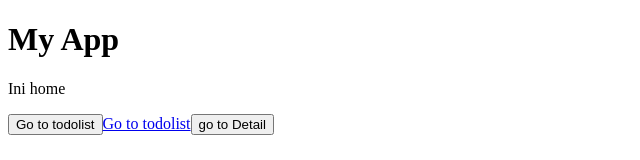
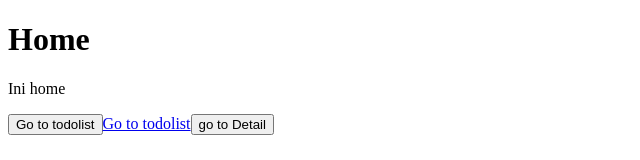
Before and after one commit to ariefyusron/learn-react-bacth13, a React (Vite) app: page /home in a window 1280 px wide. Shown: the top 160 px of the page, without its empty margins (0-640 px from the left). Built offline with nearby package versions, Linux system fonts and the light colour scheme.

Commit message:
react-router

```diff
--- a/src/ContainerHome.jsx
+++ b/src/ContainerHome.jsx
@@ -1,12 +1,30 @@
-import { Outlet } from 'react-router-dom'
+import { Outlet, useLocation } from 'react-router-dom'
 
 import Topbar from './components/Topbar'
 
 const Home = () => {
+  const location = useLocation()
+
+  const listHeader = [
+    {
+      pathname: '/home',
+      label: 'Home'
+    },
+    {
+      pathname: '/home/detail',
+      label: 'Detail'
+    }
+  ]
+
+  const getLabel = () => {
+    const index = listHeader.findIndex(e => e.pathname === location.pathname)
+
+    return listHeader[index].label
+  }
 
   return (
     <>
-      <Topbar />
+      <Topbar title={getLabel()} />
       <Outlet />
     </>
   )
--- a/src/components/Topbar.jsx
+++ b/src/components/Topbar.jsx
@@ -1,8 +1,8 @@
-const Topbar = () => {
+const Topbar = ({ title }) => {
 
   return (
     <div>
-      <h1>My App</h1>
+      <h1>{title}</h1>
     </div>
   )
 };
```
